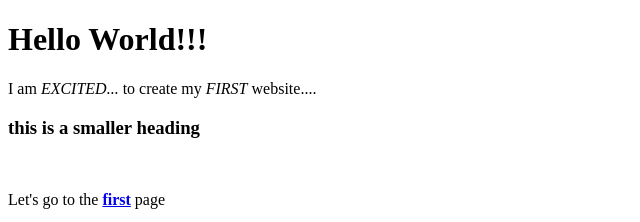
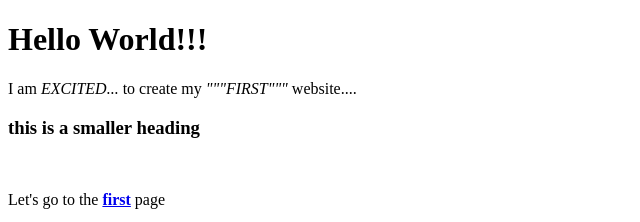
Before and after one commit to distorangelo-7ux/ma1800-live-coding, a plain HTML site: page index.html in a window 1280 px wide. Shown: the top 222 px of the page, 0-640 px from the left. Drawn offline with Linux system fonts and the light colour scheme.

Commit message:
better-better-looking index page

```diff
--- a/index.html
+++ b/index.html
@@ -7,7 +7,7 @@
 
 <body>
     <h1> Hello World!!! </h1>
-    <p> I am <i>EXCITED...</i> to create my <i>FIRST</i> website....</p>
+    <p> I am <i>EXCITED...</i> to create my <i>"""FIRST"""</i> website....</p>
     <h3> this is a smaller heading </h3>
 
     <br>
```
